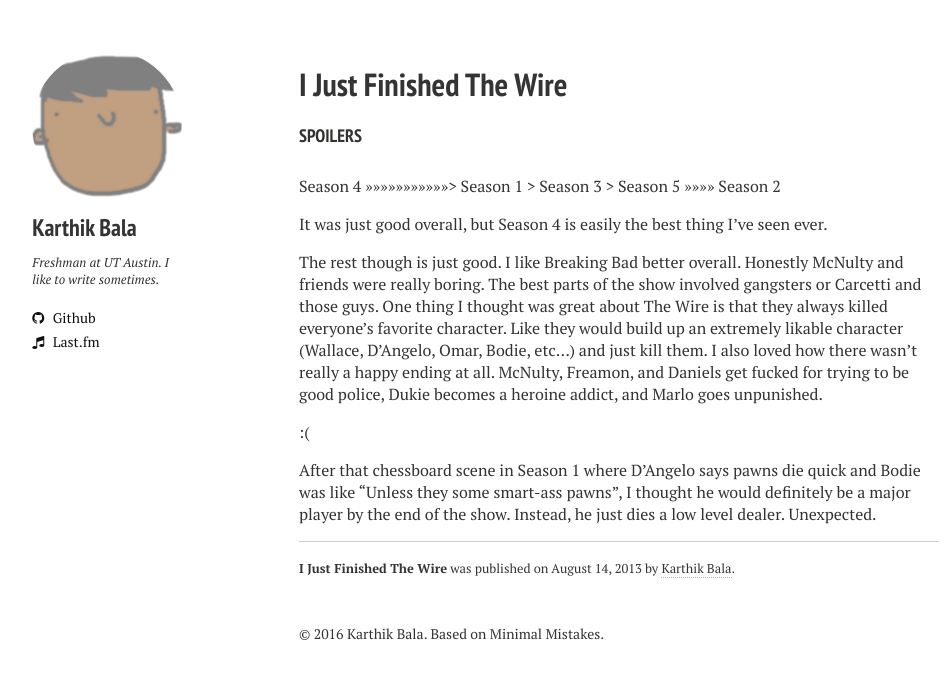
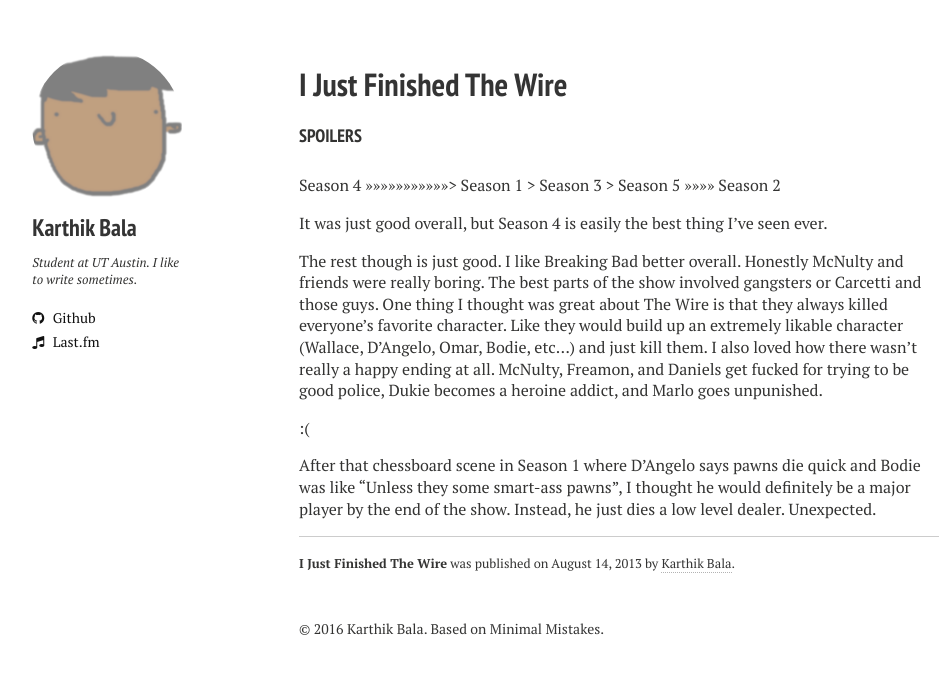
Before and after one commit to heems/heems.github.com, a Jekyll site: the page built from _posts/2013-8-14-the-wire.md, in a window 1280 px wide. Shown: the top 679 px of the page, without its empty margins (21-972 px from the left). Built offline with Jekyll 4.4.1, drawn with Linux system fonts in a browser that asks for light colours; nearby versions of some CDN libraries; Markdown is read by kramdown in place of the engine named in the settings.

Commit message:
update description, line height

```diff
--- a/_config.yml
+++ b/_config.yml
@@ -8,7 +8,7 @@
 owner:
   name:           Karthik Bala
   avatar:         blogbg.png
-  bio:            "Freshman at UT Austin.  I like to write sometimes."
+  bio:            "Student at UT Austin.  I like to write sometimes."
   email:          karthikbala444@gmail.com
   # Social networking links are used in author-bio sidebar. Update and remove as you like.
   twitter:
--- a/assets/css/styles.css
+++ b/assets/css/styles.css
@@ -1,5 +1,9 @@
 .home, .page, .post, .post-index{
 	padding-top: 50px;
+}
+
+.article-wrap {
+  line-height: 1.35
 }
 
 #main{
```
